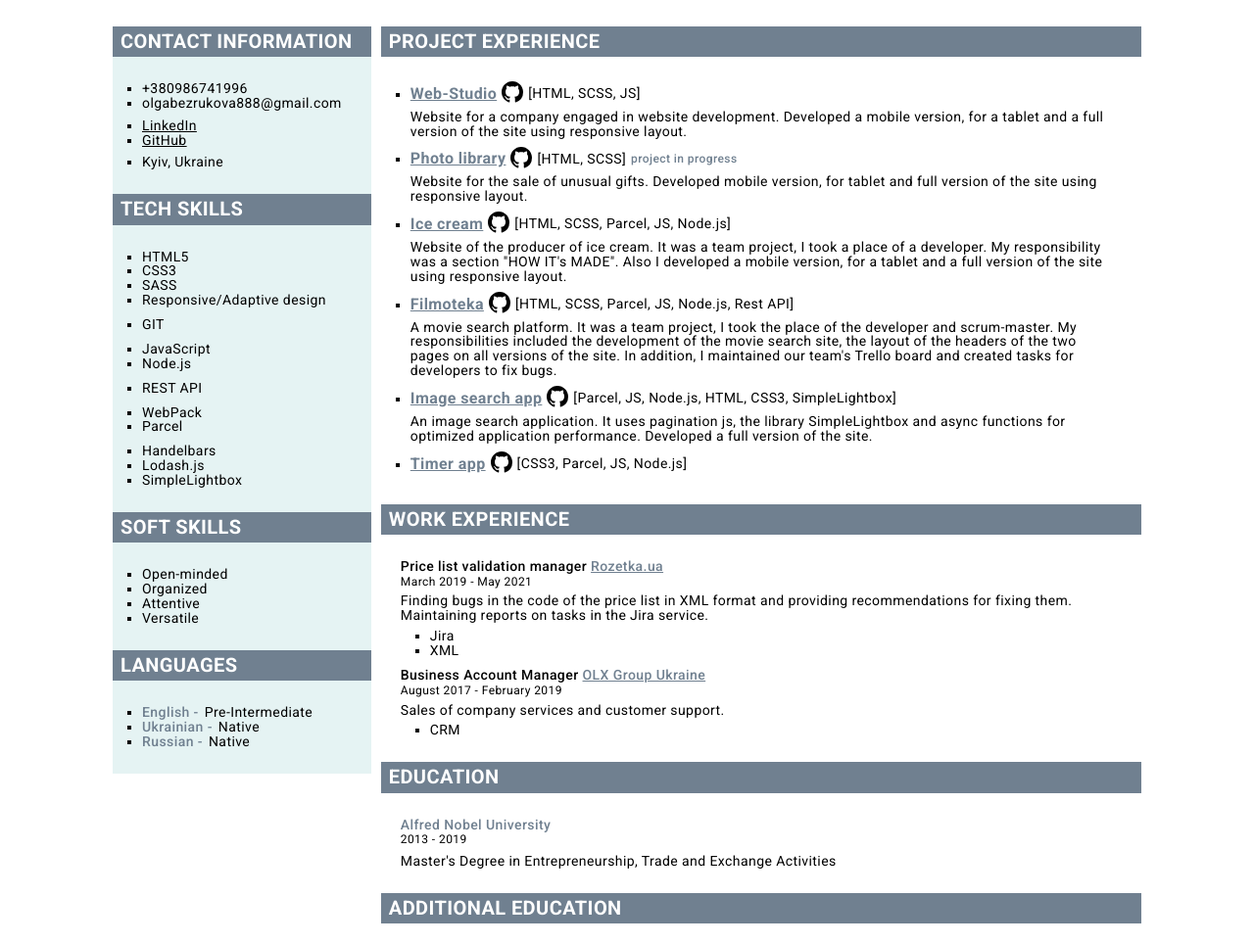
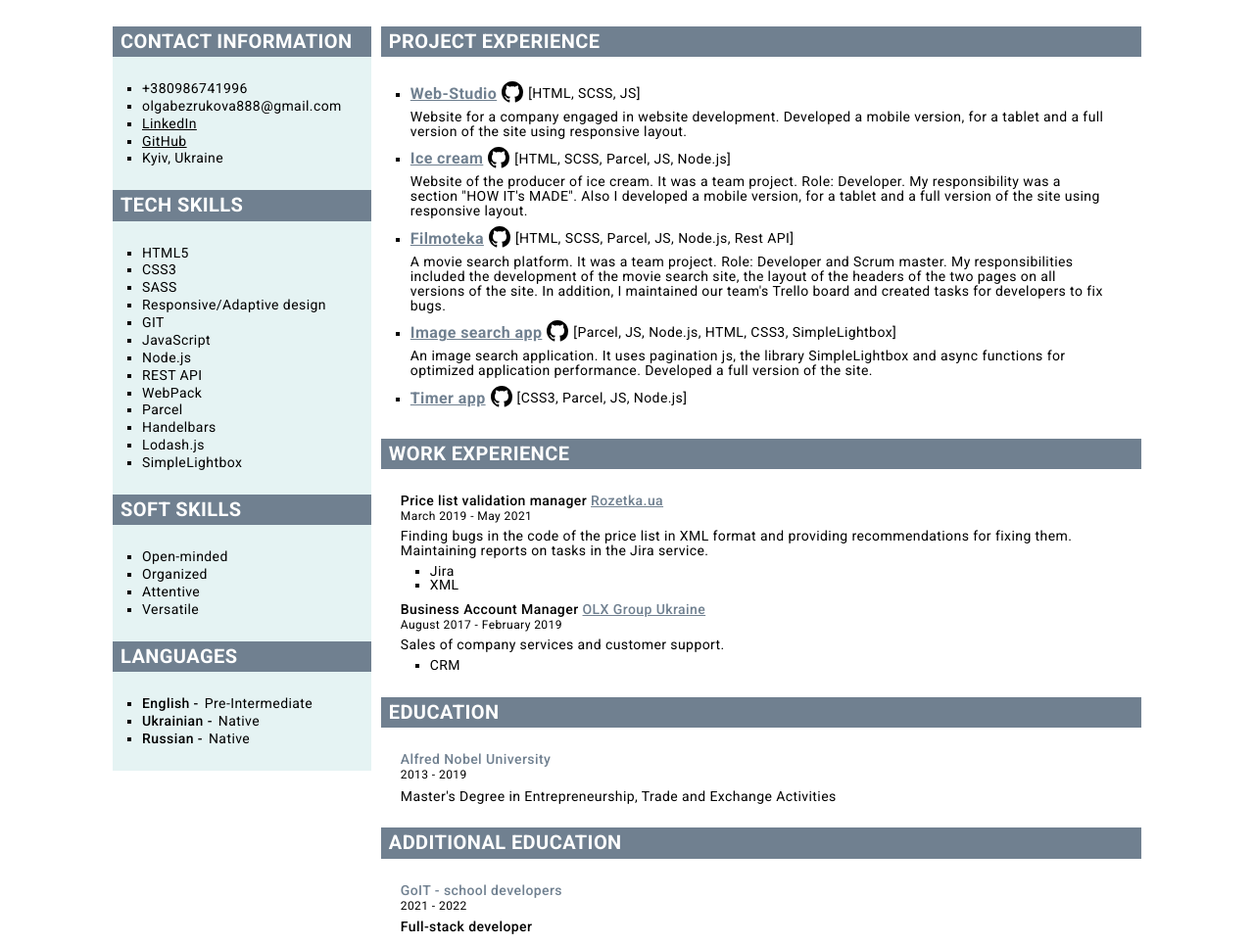
Before and after one commit to OlgaBezrukova8/portfolio, a website built with Parcel: page src/resume.html in a window 1280 px wide. Shown: the part 253-1218 px from the top of the page at 98% size. Built offline with nearby package versions, Linux system fonts and the light colour scheme.

Commit message:
Code refactoring

```diff
--- a/src/resume.html
+++ b/src/resume.html
@@ -44,7 +44,6 @@
         </div>
       </section>
 
-      <!-- <section class="section generall"> -->
       <div class="section container generall__container">
         <div class="general-left__container">
           <section class="contact">
@@ -66,7 +65,7 @@
                     >olgabezrukova888@gmail.com</a
                   >
                 </li>
-                <li class="contact__item contact__item--append">
+                <li class="contact__item">
                   <a
                     class="link contact__link contact__link--underline"
                     href="https://www.linkedin.com/in/olha-bezrukova-998995168/"
@@ -85,7 +84,7 @@
                   >
                 </li>
                 <li class="contact__item">
-                  <p class="contact__item--append">Kyiv, Ukraine</p>
+                  <p class="contact__item">Kyiv, Ukraine</p>
                 </li>
               </ul>
             </div>
@@ -101,26 +100,18 @@
                 <li class="tech-skills__item">SASS</li>
                 <li class="tech-skills__item">Responsive/Adaptive design</li>
 
-                <li class="tech-skills__item tech-skills__item--append">GIT</li>
+                <li class="tech-skills__item">GIT</li>
 
-                <li class="tech-skills__item tech-skills__item--append">
-                  JavaScript
-                </li>
+                <li class="tech-skills__item">JavaScript</li>
                 <li class="tech-skills__item">Node.js</li>
                 <!-- <li class="tech-skills__item">React.js</li> -->
 
-                <li class="tech-skills__item tech-skills__item--append">
-                  REST API
-                </li>
+                <li class="tech-skills__item">REST API</li>
 
-                <li class="tech-skills__item tech-skills__item--append">
-                  WebPack
-                </li>
+                <li class="tech-skills__item">WebPack</li>
                 <li class="tech-skills__item">Parcel</li>
 
-                <li class="tech-skills__item tech-skills__item--append">
-                  Handelbars
-                </li>
+                <li class="tech-skills__item">Handelbars</li>
                 <li class="tech-skills__item">Lodash.js</li>
                 <li class="tech-skills__item">SimpleLightbox</li>
               </ul>
@@ -145,17 +136,14 @@
               <h2 class="title">Languages</h2>
 
               <ul class="list languages__list">
-                <li class="languages__item">
-                  <span class="languages__text--accent-color">English -</span
-                  >Pre-Intermediate
+                <li class="languages__item--append">
+                  <span class="languages__text">English -</span>Pre-Intermediate
+                </li>
+                <li class="languages__item--append">
+                  <span class="languages__text">Ukrainian -</span>Native
                 </li>
                 <li class="languages__item">
-                  <span class="languages__text--accent-color">Ukrainian -</span
-                  >Native
-                </li>
-                <li class="languages__item">
-                  <span class="languages__text--accent-color">Russian -</span
-                  >Native
+                  <span class="languages__text">Russian -</span>Native
                 </li>
               </ul>
             </div>
@@ -203,13 +191,13 @@
                     of the site using responsive layout.
                   </p>
                 </li>
-                <li class="projects__item">
+                <!-- <li class="projects__item">
                   <div class="projects-info__container">
                     <a
                       class="link projects__link"
                       href="https://olgabezrukova8.github.io/gifts-library/"
                       target="_blank"
-                      >Photo library</a
+                      >Gifts library</a
                     >
                     <a
                       href="https://github.com/OlgaBezrukova8/gifts-library"
@@ -238,7 +226,7 @@
                     version, for tablet and full version of the site using
                     responsive layout.
                   </p>
-                </li>
+                </li> -->
                 <li class="projects__item">
                   <div class="projects-info__container">
                     <a
@@ -269,11 +257,10 @@
                     <p>[HTML, SCSS, Parcel, JS, Node.js]</p>
                   </div>
                   <p>
-                    Website of the producer of ice cream. It was a team project,
-                    I took a place of a developer. My responsibility was a
-                    section "HOW IT's MADE". Also I developed a mobile version,
-                    for a tablet and a full version of the site using responsive
-                    layout.
+                    Website of the producer of ice cream. It was a team project.
+                    Role: Developer. My responsibility was a section "HOW IT's
+                    MADE". Also I developed a mobile version, for a tablet and a
+                    full version of the site using responsive layout.
                   </p>
                 </li>
                 <li class="projects__item">
@@ -306,12 +293,12 @@
                     <p>[HTML, SCSS, Parcel, JS, Node.js, Rest API]</p>
                   </div>
                   <p>
-                    A movie search platform. It was a team project, I took the
-                    place of the developer and scrum-master. My responsibilities
-                    included the development of the movie search site, the
-                    layout of the headers of the two pages on all versions of
-                    the site. In addition, I maintained our team's Trello board
-                    and created tasks for developers to fix bugs.
+                    A movie search platform. It was a team project. Role:
+                    Developer and Scrum master. My responsibilities included the
+                    development of the movie search site, the layout of the
+                    headers of the two pages on all versions of the site. In
+                    addition, I maintained our team's Trello board and created
+                    tasks for developers to fix bugs.
                   </p>
                 </li>
                 <li class="projects__item">
@@ -468,7 +455,6 @@
           </section>
         </div>
       </div>
-      <!-- </section> -->
 
       <footer></footer>
     </main>
--- a/src/sass/layout/_contact.scss
+++ b/src/sass/layout/_contact.scss
@@ -2,8 +2,8 @@
   background-color: $accent-back-ground-color;
 }
 
-.contact__item--append {
-  margin-top: 8px;
+.contact__item:not(:last-child) {
+  margin-bottom: 3px;
 }
 
 .contact__link--underline {
--- a/src/sass/layout/_languages.scss
+++ b/src/sass/layout/_languages.scss
@@ -2,8 +2,11 @@
   background-color: $accent-back-ground-color;
 }
 
-.languages__text--accent-color {
-  color: $title-background-color;
+.languages__text {
   font-weight: 500;
   margin-right: 6px;
 }
+
+.languages__item--append {
+  margin-bottom: 3px;
+}
--- a/src/sass/layout/_soft-skills.scss
+++ b/src/sass/layout/_soft-skills.scss
@@ -1,3 +1,7 @@
 .soft-skills__container {
-    background-color: $accent-back-ground-color;
+  background-color: $accent-back-ground-color;
 }
+
+.soft-skills__item:not(:last-child) {
+  margin-bottom: 3px;
+}
--- a/src/sass/layout/_tech-skills.scss
+++ b/src/sass/layout/_tech-skills.scss
@@ -2,6 +2,6 @@
   background-color: $accent-back-ground-color;
 }
 
-.tech-skills__item--append {
-  margin-top: 10px;
+.tech-skills__item:not(:last-child) {
+  margin-bottom: 3px;
 }
```
